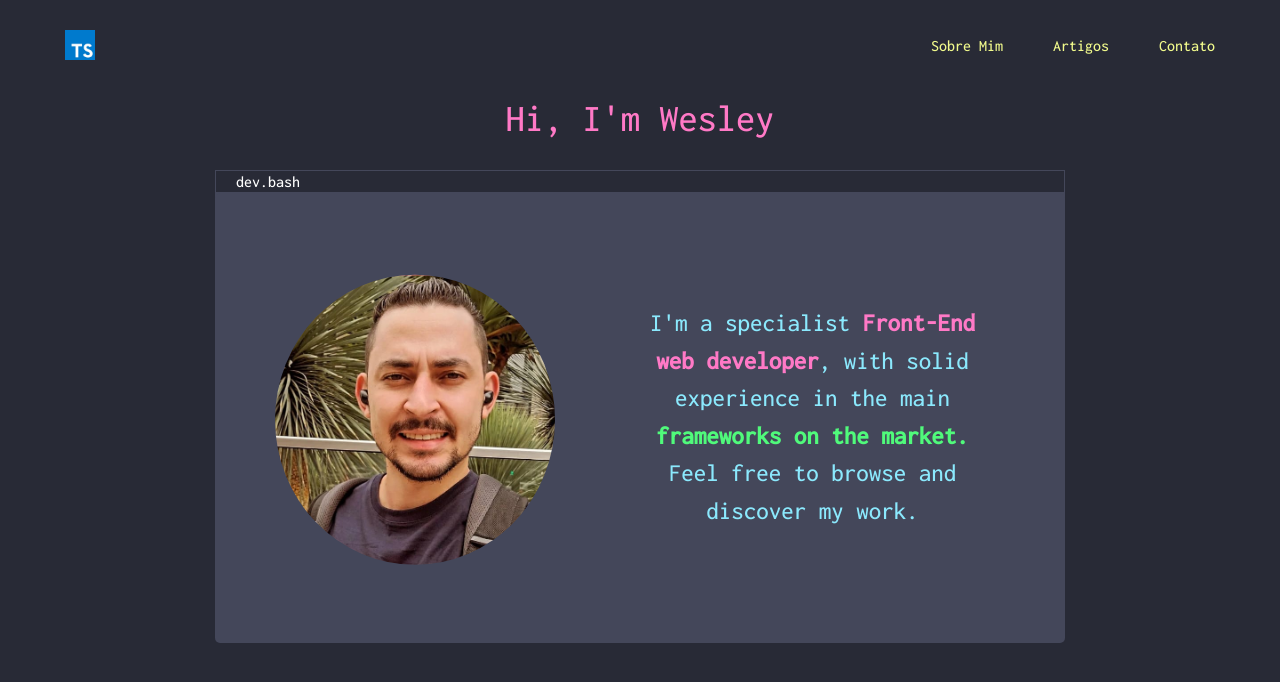
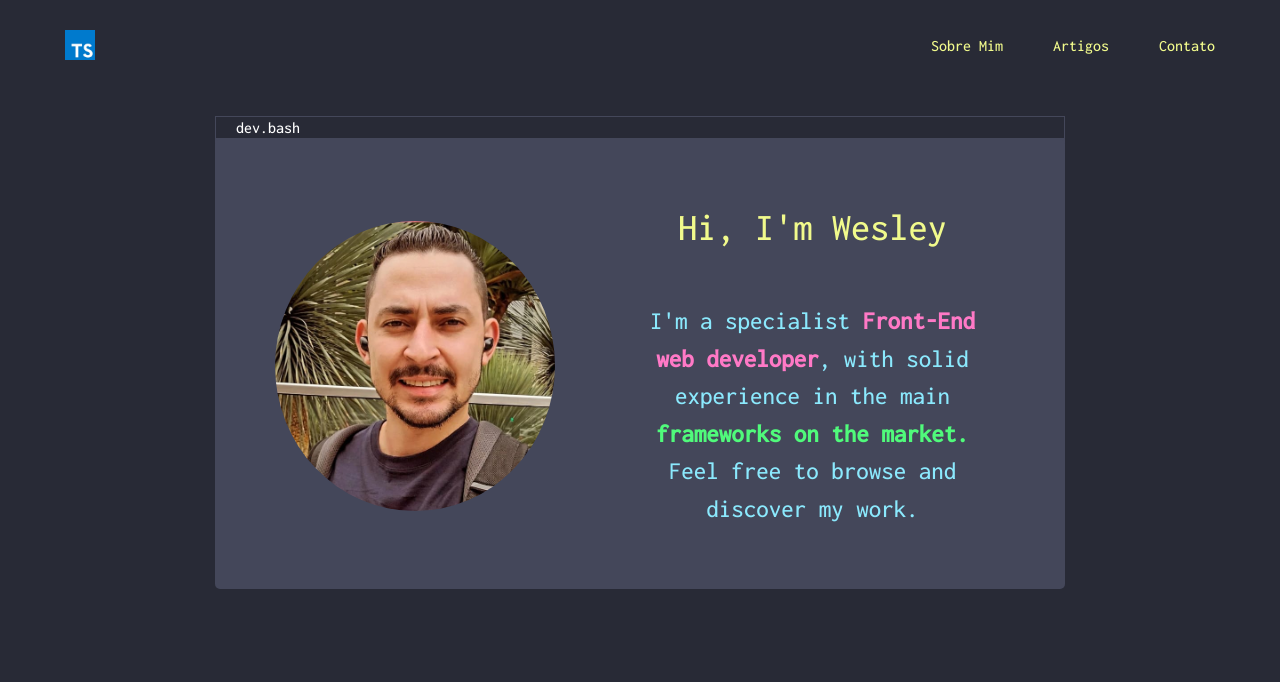
Before and after one commit to wesley-paiva-vega/portfolio, a SvelteKit app: page / in a window 1280 px wide. Shown: the top 682 px of the page. Built offline with nearby package versions, Linux system fonts and the light colour scheme.

Commit message:
terminal terminate pra valer agora

```diff
--- a/src/components/Terminal.svelte
+++ b/src/components/Terminal.svelte
@@ -10,6 +10,7 @@
     <div class="avatar">
         <img width="400px" src={avatar} alt="my foto">
         <main class='text' >
+	    <h1>Hi, I'm Wesley</h1>
             <p>I'm a specialist
                 <span><strong>Front-End web developer</strong></span>,
                 with solid experience in the main <span class="green_text"><strong>frameworks on the market.</strong></span> Feel free to browse and discover my work.</p>
@@ -57,8 +58,14 @@
         align-self: flex-end;
         text-align: center;
         display: flex;
+        flex-direction: column;
         align-items: center;
         width: 50%;
+
+        h1 {
+            padding-right: 80px;
+            color: var(--color-theme-7);
+        }
 
             span {
                 color: var(--color-theme-4);
--- a/src/routes/+page.svelte
+++ b/src/routes/+page.svelte
@@ -5,14 +5,12 @@
 </script>
 
 <svelte:head>
-	<title>Home</title>
+	<title>Wesley portifólio</title>
 	<meta name="description" content="Svelte demo app" />
 </svelte:head>
 
 
 <section>
-	<h1>Hi, I'm Wesley</h1>
-
 	<div>
 		<Terminal />
 	</div>
@@ -21,11 +19,7 @@
 <style lang="scss">
 	section {
 		margin-top: 50px;
-
-		h1 {
-			color: var(--color-theme-4);
-		}
-
+		padding-top: 50px;
 		div {
 			height: 200vh;
 		}
```
